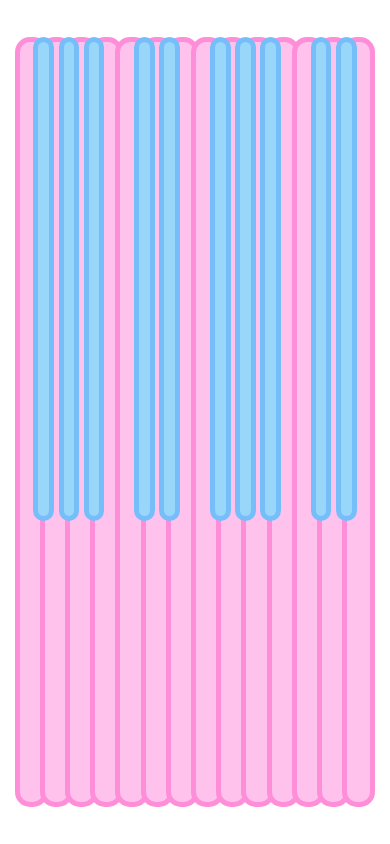
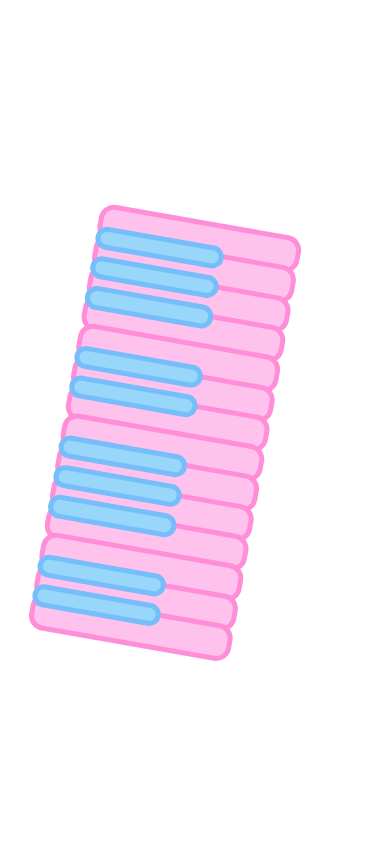
Before and after one commit to TobjaF/css-grid-piano, a plain HTML site: page index.html in a window 390 px wide. Drawn offline with Linux system fonts and the light colour scheme.

Commit message:
media queries

```diff
--- a/css/styles.css
+++ b/css/styles.css
@@ -3,17 +3,20 @@
 	padding-bottom: 5vh;
 	padding-left: 5vw;
 	padding-right: 5vw;
-	width: 90vw;
-	height: 90vh;
+	width: 50vw;
+	height: 50vh;
 	display: grid;
 	grid-template-columns: repeat(56, 1fr);
 	grid-template-rows: 5fr 3fr;
 	grid-gap: 2px;
+	transform: rotate(10deg) translate(20vw,15vh);
 }
 
 body{
 	padding: 0px;
 	margin: 0px;
+	height: 100vh;
+	width: 100vw;
 }
 
 .container > div {
@@ -139,6 +142,146 @@ body{
 }
 
 
+@media (orientation: portrait) {
+	.container {
+		padding-top: 5vh;
+		padding-bottom: 5vh;
+		padding-left: 5vw;
+		padding-right: 5vw;
+		width: 50vw;
+		height: 50vh;
+		display: grid;
+		grid-template-rows: repeat(56, 1fr);
+		grid-template-columns: 5fr 3fr;
+		grid-gap: 2px;
+		transform: rotate(10deg) translate(20vw,20vh);
+	}
+
+
+
+
+	/*borders kollabieren nicht gut, collapse-border ist nur für tables vorgesehen. deshalb die box-shadow*/
+	.area1, .area3, .area5, .area7, .area8, .area10, .area12,
+	.area13,.area15,.area17,.area19,.area20,.area22,.area24{
+		/*weisse tasten*/
+		background-color: rgb(255, 194, 237);
+		box-shadow:0 0 0 5px rgb(255, 142, 217);
+		z-index: 1;
+		grid-column: 1/3;
+	}
+
+	.area2, .area4, .area6, .area9, .area11,
+	.area14,.area16,.area18,.area21,.area23{
+		/*schwarze tasten*/
+		grid-column: 1/2;
+		z-index: 2;
+		background-color: rgb(152, 214, 250);
+		box-shadow:0 0 0 5px rgb(117, 190, 250);
+	}
+
+	.area1{
+		grid-row: 1/5;
+	}
+
+	.area2{
+		grid-row: 4/6;
+	}
+
+	.area3{
+		grid-row: 5/9;
+	}
+
+	.area4{
+		grid-row: 8/10;
+	}
+
+	.area5{
+		grid-row: 9/13;
+	}
+
+	.area6{
+		grid-row: 12/14;
+	}
+
+	.area7{
+		grid-row: 13/17;
+	}
+
+	.area8{
+		grid-row: 17/21;
+	}
+
+	.area9{
+		grid-row: 20/22;
+	}
+
+	.area10{
+		grid-row: 21/25;
+
+	}
+
+	.area11{
+		grid-row: 24/26;
+	}
+
+	.area12{
+		grid-row: 25/29;
+
+	}
+
+	.area13{
+		grid-row: 29 / 33;
+	}
+
+	.area14{
+		grid-row: 32 / 34;
+	}
+
+	.area15{
+		grid-row: 33 / 37;
+	}
+
+	.area16{
+		grid-row: 36/38;
+	}
+
+	.area17{
+		grid-row: 37/41;
+	}
+
+	.area18{
+		grid-row: 40/42;
+	}
+
+	.area19{
+		grid-row: 41/45;
+	}
+
+	.area20{
+		grid-row: 45/49;
+	}
+
+	.area21{
+		grid-row: 48/50;
+	}
+
+	.area22{
+		grid-row: 49/53;
+	}
+
+	.area23{
+		grid-row: 52/54;
+	}
+
+	.area24{
+		grid-row: 53/57;
+
+	}
+
+
+
+  }
+
 
 /*
 GENERISCHER VERSUCH MIT N-TH-CHILD GEHT NICHT, WEIL "n" IN DEN GESCHWEIFTEN {} KLAMMERN NICHT REFERENZIERT WERDEN KANN
```
